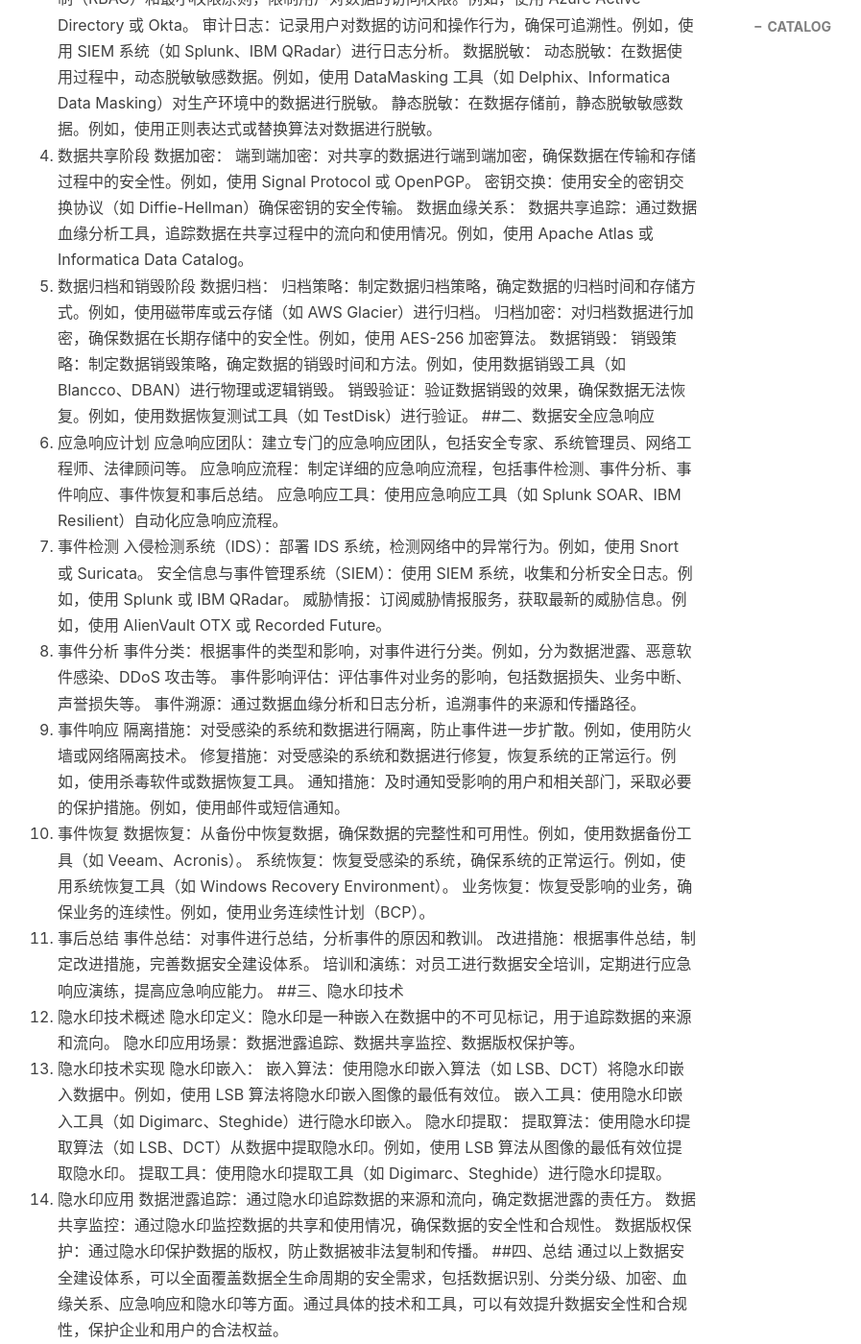
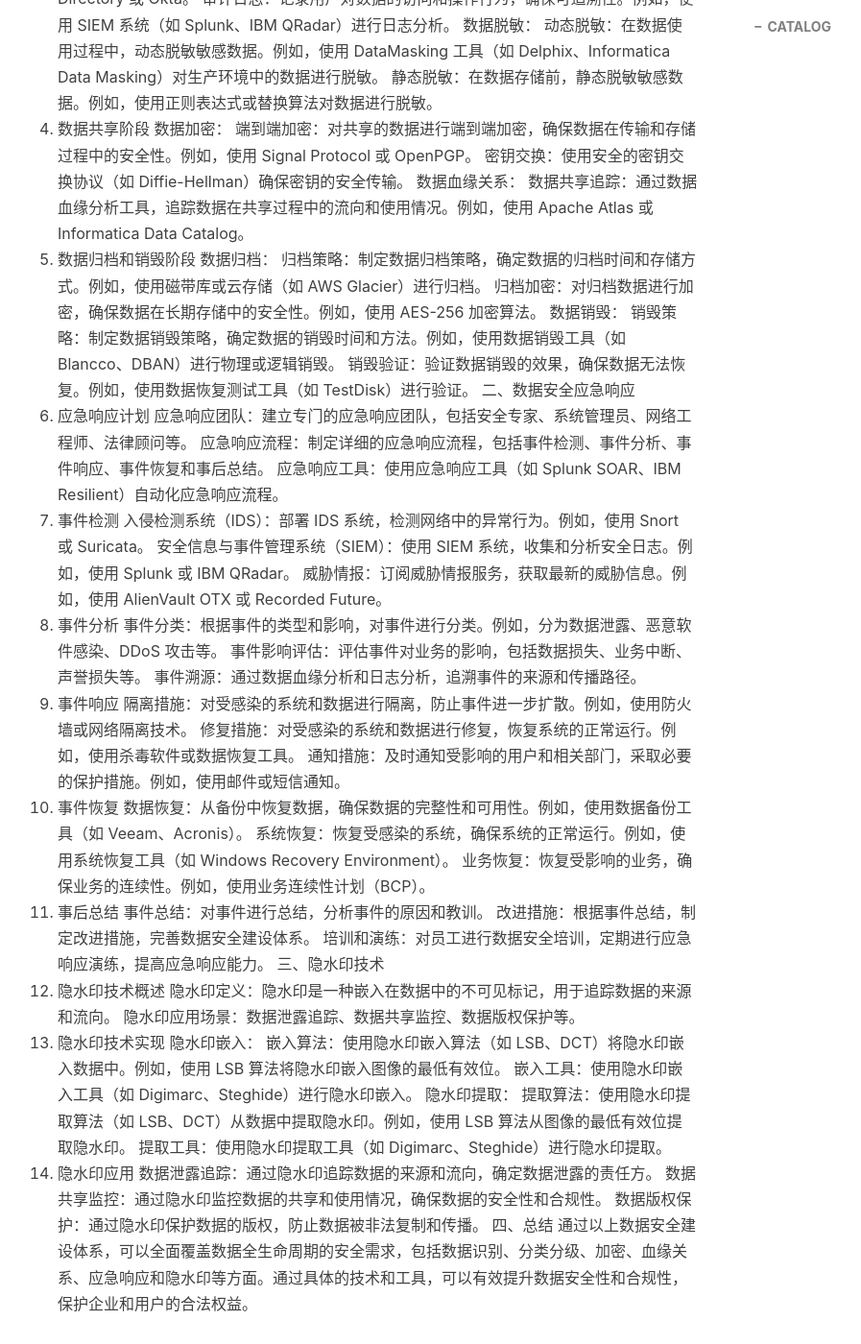
Before and after one commit to seensec/seensec.github.io, a Jekyll site: the page built from _posts/2025-02-08-数据安全建设.md, in a window 1280 px wide and 1400 px high, scrolled down 1188 px. Shown: the whole window at 96% size, without its empty margins (245-1142 px from the left). Built offline with Jekyll 4.4.1, drawn with Linux system fonts in a browser that asks for light colours; nearby versions of some CDN libraries; comment, search, counter and statistics services are not loaded; some of the changed text lies outside the part shown.

```diff
--- a/_posts/2025-02-08-数据安全建设.md
+++ b/_posts/2025-02-08-数据安全建设.md
@@ -49,7 +48,7 @@ tags:
 数据销毁：
 销毁策略：制定数据销毁策略，确定数据的销毁时间和方法。例如，使用数据销毁工具（如 Blancco、DBAN）进行物理或逻辑销毁。
 销毁验证：验证数据销毁的效果，确保数据无法恢复。例如，使用数据恢复测试工具（如 TestDisk）进行验证。
-##二、数据安全应急响应
+二、数据安全应急响应
 1. 应急响应计划
 应急响应团队：建立专门的应急响应团队，包括安全专家、系统管理员、网络工程师、法律顾问等。
 应急响应流程：制定详细的应急响应流程，包括事件检测、事件分析、事件响应、事件恢复和事后总结。
@@ -74,7 +73,7 @@ tags:
 事件总结：对事件进行总结，分析事件的原因和教训。
 改进措施：根据事件总结，制定改进措施，完善数据安全建设体系。
 培训和演练：对员工进行数据安全培训，定期进行应急响应演练，提高应急响应能力。
-##三、隐水印技术
+三、隐水印技术
 1. 隐水印技术概述
 隐水印定义：隐水印是一种嵌入在数据中的不可见标记，用于追踪数据的来源和流向。
 隐水印应用场景：数据泄露追踪、数据共享监控、数据版权保护等。
@@ -89,5 +88,5 @@ tags:
 数据泄露追踪：通过隐水印追踪数据的来源和流向，确定数据泄露的责任方。
 数据共享监控：通过隐水印监控数据的共享和使用情况，确保数据的安全性和合规性。
 数据版权保护：通过隐水印保护数据的版权，防止数据被非法复制和传播。
-##四、总结
+四、总结
 通过以上数据安全建设体系，可以全面覆盖数据全生命周期的安全需求，包括数据识别、分类分级、加密、血缘关系、应急响应和隐水印等方面。通过具体的技术和工具，可以有效提升数据安全性和合规性，保护企业和用户的合法权益。
```
Also changed, not shown: other parts of _posts/2025-02-08-数据安全建设.md (+1 -2 lines).
